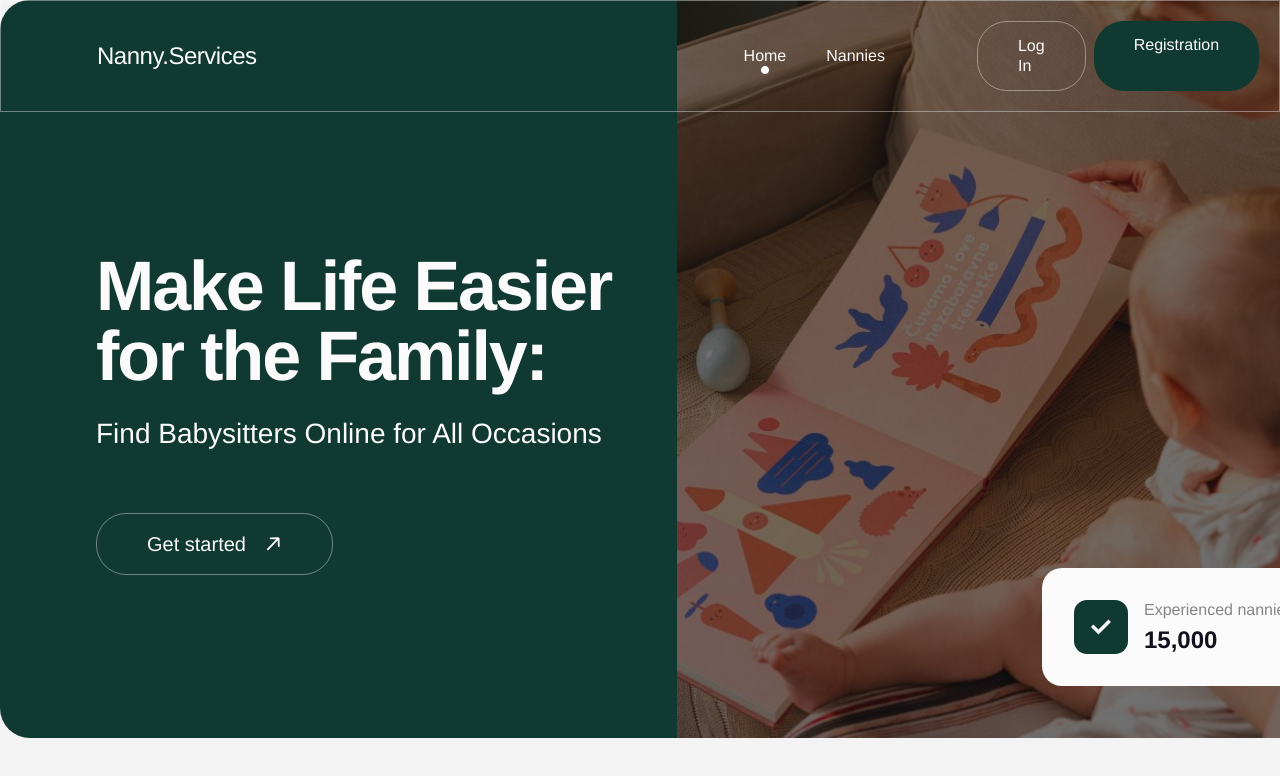
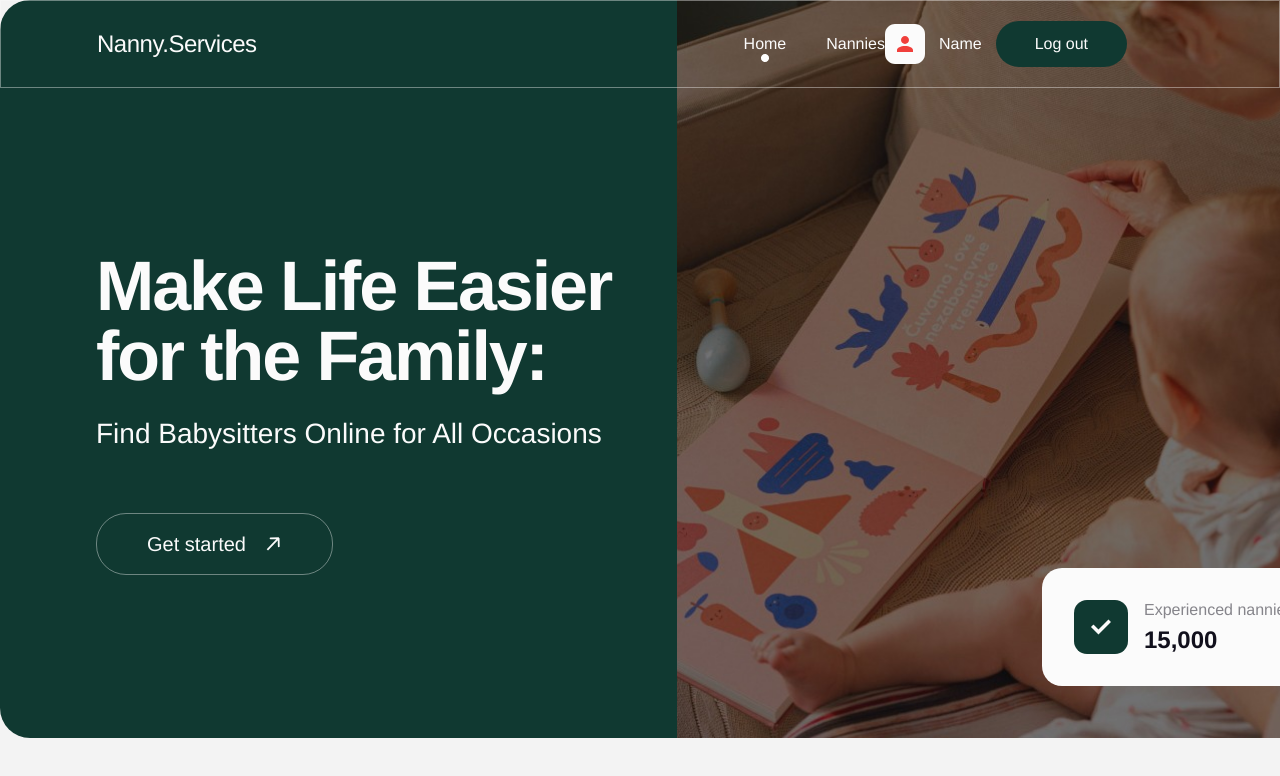
Before and after one commit to Ekaterina-Skrinnikova/react-nanny-services, a React (Vite) app: page / in a window 1280 px wide. Shown: the top 776 px of the page. Built offline with nearby package versions, Linux system fonts and the light colour scheme.

Commit message:
added UserMenu css

```diff
--- a/src/components/AppBar/AppBar.jsx
+++ b/src/components/AppBar/AppBar.jsx
@@ -1,7 +1,8 @@
 import Logo from "../Logo/Logo";
 import Navigation from "../Navigation/Navigation";
-import AuthNav from "../AuthNav/AuthNav";
+// import AuthNav from "../AuthNav/AuthNav";
 import css from "../../components/AppBar/AppBar.module.css";
+import UserMenu from "../UserMenu/UserMenu";
 
 export default function AppBar() {
   return (
@@ -9,7 +10,8 @@ export default function AppBar() {
       <div className={css.wrapper}>
         <Logo />
         <Navigation />
-        <AuthNav />
+        {/* <AuthNav /> */}
+        <UserMenu />
       </div>
     </header>
   );
--- a/src/components/UserMenu/UserMenu.jsx
+++ b/src/components/UserMenu/UserMenu.jsx
@@ -1,13 +1,18 @@
+import css from "../UserMenu/UserMenu.module.css";
+import sprite from "../../images/sprite.svg";
+import Button from "../Button/Button";
+
 export default function UserMenu() {
   return (
-    <div>
-      <div>
-        <img src="" alt="" />
-        <p>Welcome, name</p>
+    <div className={css.wrap}>
+      <div className={css.wrap}>
+        <svg className={css.iconPerson}>
+          <use href={`${sprite}#icon-person`}></use>
+        </svg>
+        <p>Name</p>
       </div>
-
-      <Button type="button" onClick="">
-        Logout
+      <Button className={css.button} type="button">
+        Log out
       </Button>
     </div>
   );
--- /dev/null
+++ b/src/components/UserMenu/UserMenu.module.css
@@ -0,0 +1,17 @@
+.wrap {
+  display: flex;
+  align-items: center;
+  column-gap: 14px;
+}
+
+.iconPerson {
+  width: 40px;
+  height: 40px;
+}
+
+.button {
+  padding: 14px 39px;
+  background-color: var(--base-site-color);
+  border: none;
+  color: var(--text-site-color);
+}
```
